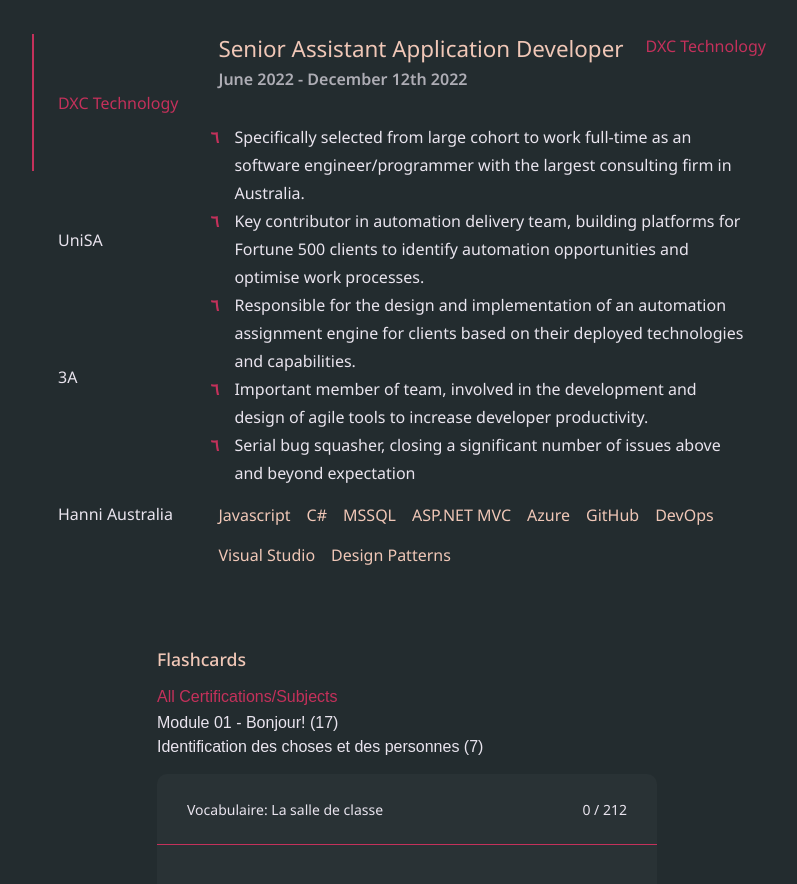
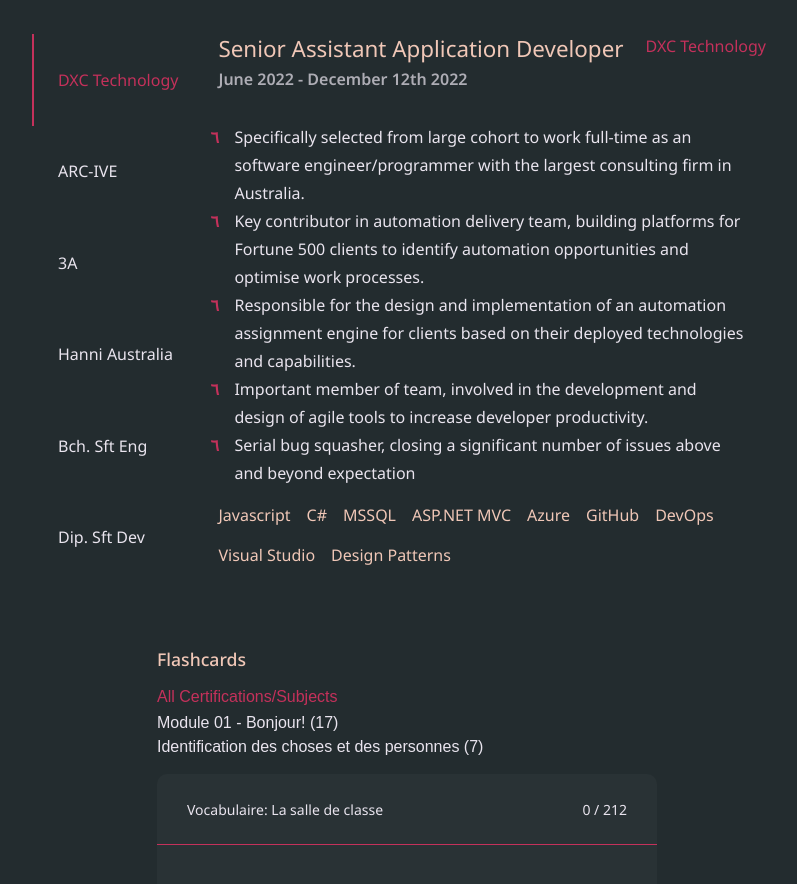
Before and after one commit to DouglasHWalker/DouglasHWalker.github.io, a React (Create React App) app in the folder douglashudsonwalker/: page / in a window 1280 px wide. Shown: the part 1020-1904 px from the top of the page, without its empty margins (233-1030 px from the left). Built offline with nearby package versions, Linux system fonts and the light colour scheme.

Commit message:
Update May 2023

```diff
--- a/douglashudsonwalker/src/data/experiences-content.js
+++ b/douglashudsonwalker/src/data/experiences-content.js
@@ -48,7 +48,7 @@
     },
     {
         id: 2,
-        tabTitle: 'UniSA',
+        tabTitle: 'ARC-IVE',
         title: 'Developer, Research Assistant',
         company: 'Research Center for Interactive Virtual Environements',
         date: '2021 - present',
@@ -101,6 +101,34 @@
             'Fast-paced sales environment, working double shifts on feet, managing team of five, multi-tasking stock, sales, site construction and maintenance.',
         ],
         tech: []
+    },
+    {
+        id: 5,
+        tabTitle: 'Bch. Sft Eng',
+        title: 'Bachelor of Software Engineering (Honours)',
+        company: 'University of Melbourne',
+        date: '2020 - 2023',
+        content: [
+            'Majored in Artificial Intelligence, Security, and Distributed systems (Concurrency)',
+            "Top 5% of cohort (Every Year) - Chancellor's Letters of Commendation List",
+            "Studied final year courses (post-graduate) at The University of Melbourne - Highest ranked university in Australia for Computer Science",
+            "Cumulative GPA: 6.9/7.0 - lost marks in Artificial Intelligence (my favourite subject) "
+        ],
+        tech: ['Human Computer Interaction', 'Data Structures', 'Software Design', 'C++', 'Design Patterns', 'CI/CD', 'Networking', 'Machine Learning', 'Reinforcement Learning', 'Natural Language Processing',
+            'Discrete Mathematics', 'Calculus', 'CIA Triad', 'Encryption', 'Red vs. Blue', 'Enterprise Databases', 'Cloud', 'Big Data', 'Data Wrangling', 'Data Science',
+            'ITIL Practices', ]
+    },
+    {
+        id: 6,
+        tabTitle: 'Dip. Sft Dev',
+        title: 'Diploma of Software Development',
+        company: 'TAFESA',
+        date: '2019 - 2020',
+        content: [
+            'Practical/Industry focused courses - Mobile Development, Web Development, Agile Methodologies',
+            "Secured lecturer position in final year, presenting and supervising subjects to new students."
+        ],
+        tech: ['Android Studio', 'XCode', 'C#', 'Xamarin', 'Git', 'JavaScript' ]
     }
 ]
 
```
